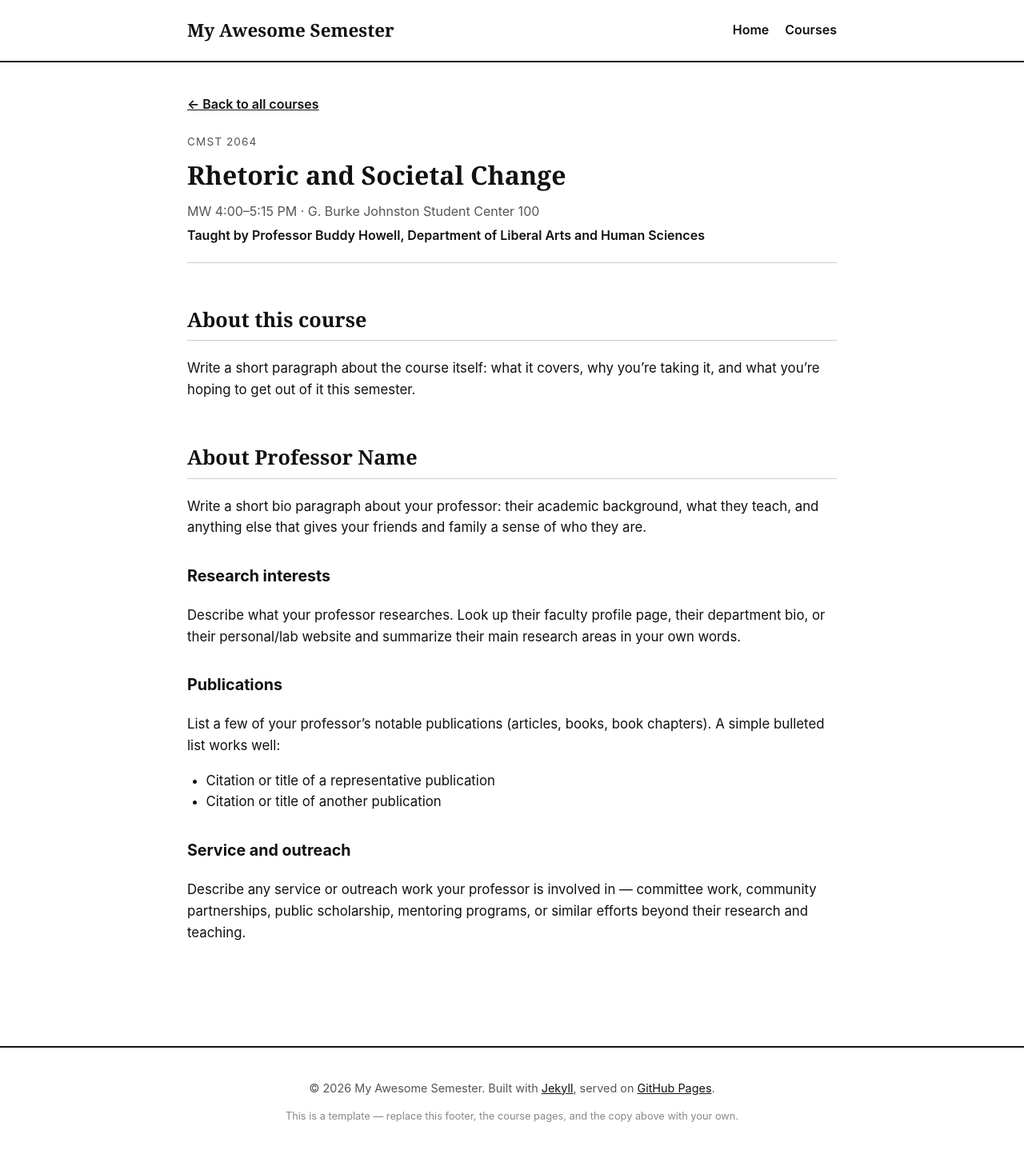
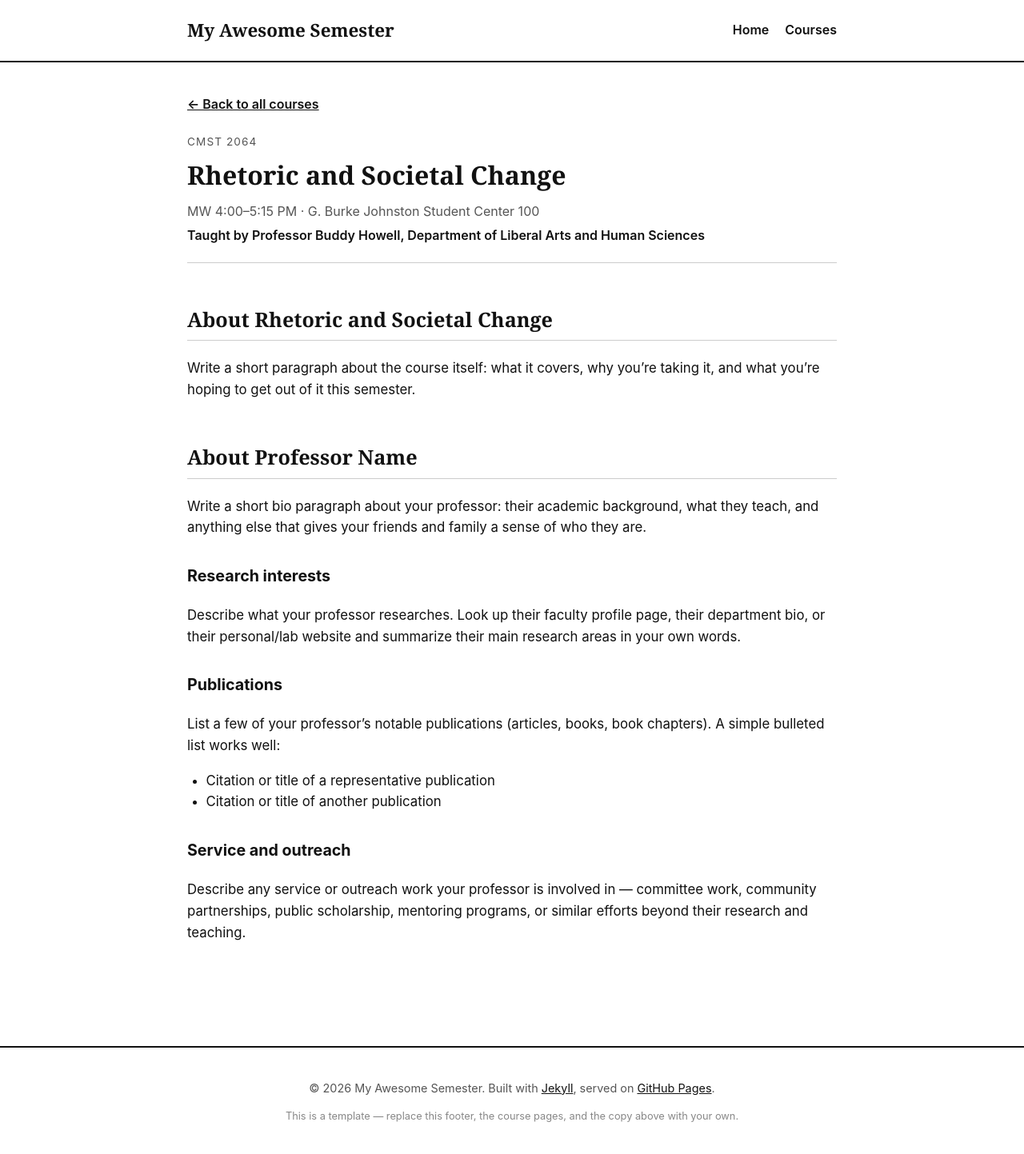
Before and after one commit to annaolszowy27/myawesomesemester, a Jekyll site: the page built from _courses/course-04.md, in a window 1280 px wide. Shown: the whole page at 80% size. Built offline with Jekyll 4.4.1, drawn with Linux system fonts in a browser that asks for light colours.

Commit message:
Update course-04.md

```diff
--- a/_courses/course-04.md
+++ b/_courses/course-04.md
@@ -10,7 +10,7 @@ instructor_department: "Department of Liberal Arts and Human Sciences"
 
 
 
-## About this course
+## About Rhetoric and Societal Change
 
 Write a short paragraph about the course itself: what it covers, why you're taking
 it, and what you're hoping to get out of it this semester.
```
